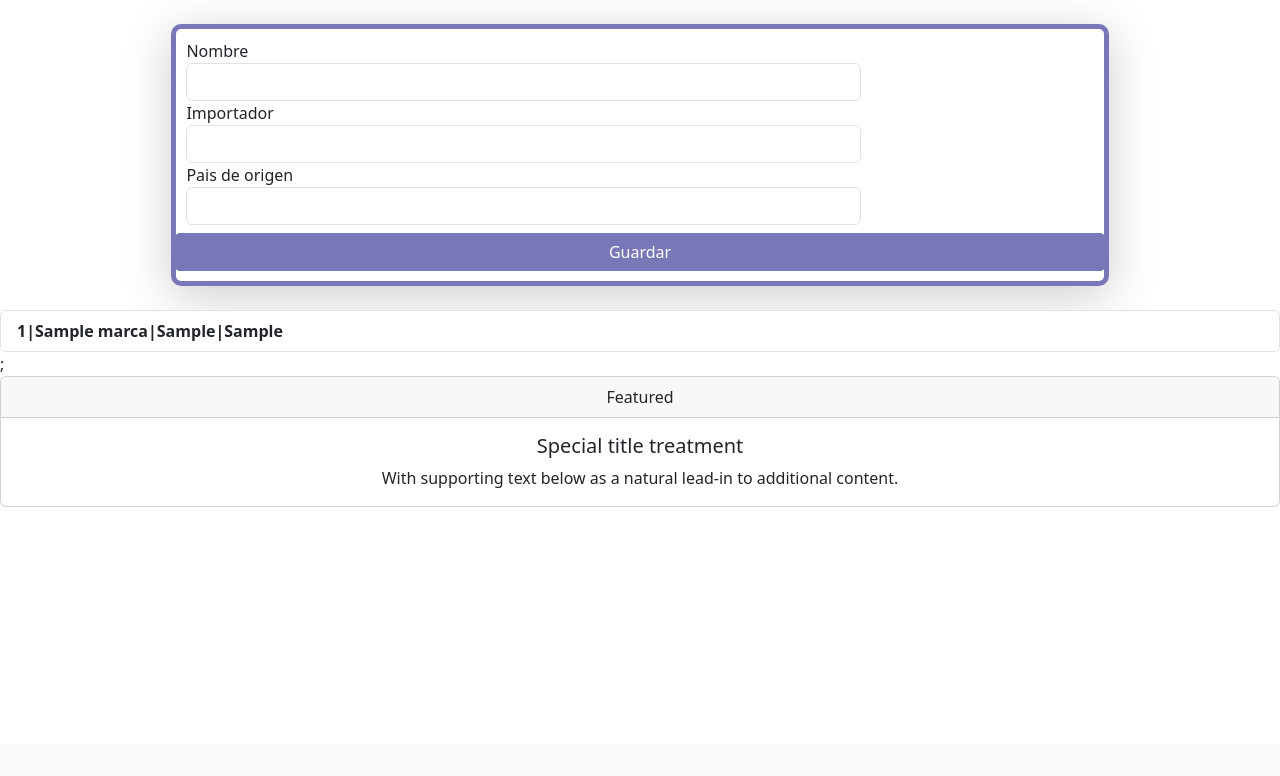
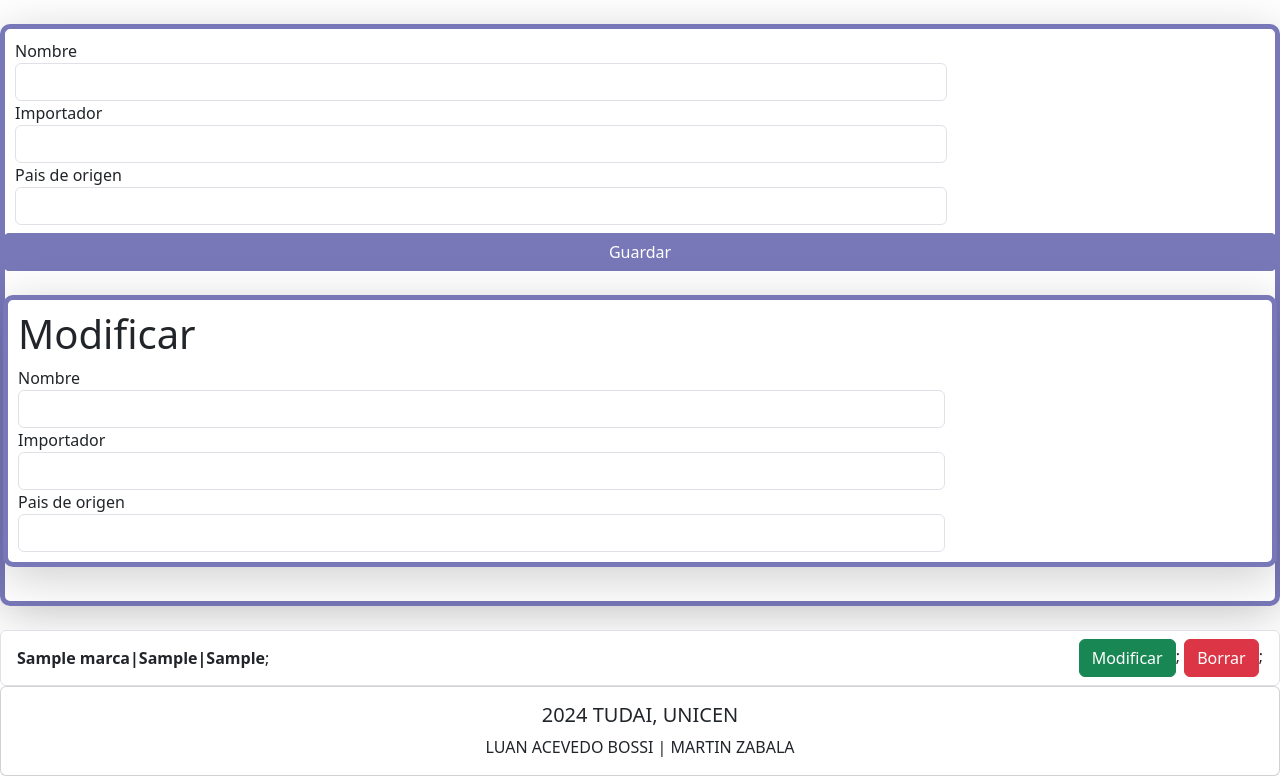
Before and after one commit to Luan314ds/PARTE-3, a PHP site: page /marcas in a window 1280 px wide. Shown: the part 56-832 px from the top of the page. Before the commit the page ends 563 px from the top, so only its background shows below. Run offline with PHP 8.4, Linux system fonts and the light colour scheme; tables that the repository leaves empty or names only in its code hold one stand-in row (values such as "Sample post").

Commit message:
nos quedamos trabados en modificar

```diff
--- a/app/db.php
+++ b/app/db.php
@@ -16,7 +16,7 @@ Obtiene y duvuelve de la base de datos todas las tareas
 // }
 
 function ObtenerConexion(){
-return new PDO('mysql:host=localhost;dbname=tp°1_web_2;charset=utf8','root','');
+return new PDO('mysql:host=localhost;dbname=tp__1_web_2;charset=utf8','root','');
 }
 
 function ObtenerMarcas(){
@@ -46,8 +46,36 @@ function insertoMarcas($nombre, $importador, $paisorigen){
     $query = $db->prepare('INSERT INTO marca(nombre_marca, importador, pais_origen)VALUES (?,?,?)');
     $query-> execute([$nombre, $importador, $paisorigen]);
 
+    return $db -> lastInsertId();
+}
+
+function actualizarMarca($nombre, $importador, $paisorigen, $id) {
+    $db = ObtenerConexion();
+
+
+    $query = $db->prepare('UPDATE marca SET nombre_marca = ?, importador= ?, pais_origen= ? WHERE id = ?');
+    $query->execute([$nombre, $importador, $paisorigen, $id]);
+
 
 }
+
+function eliminarMarca($id){
+
+    $db = ObtenerConexion();
+
+    $queryProductos = $db->prepare("DELETE FROM productos WHERE id_marca = ?");
+    $queryProductos->execute([$id]);// evitar la inyeccion SQL
+
+
+    //2- Envio la consulta
+    $query= $db->prepare("DELETE FROM marca WHERE id = ?");
+    $query->execute([$id]);
+
+    //VER SI RETORNAR ESTO
+
+}
+
+
 
 // function ObtenerProductoId($id_productos){
 //     $productos = ObtenerDatos();
--- a/router.php
+++ b/router.php
@@ -46,6 +46,18 @@ case "agregar":
         añadirMarcas($params[0]);
     }
 break;
+
+case "eliminar":
+    if(isset($params[1])){
+        removerMarca($params[1]);
+    }
+break;
+
+case "modificar":
+    if(isset($params[1])){
+        modificarMarca($params[1]);
+    }
+break;
 default:
 
     mostrarError();
--- a/styles/styles.css
+++ b/styles/styles.css
@@ -22,5 +22,8 @@ main {
     border: 1px solid rgb(120, 119, 184);
 }
 
- .form-control{
+.marcas{
+    display: flex;
+    justify-content: space-between;
+    align-items: center;
 }
--- a/templates/footer.php
+++ b/templates/footer.php
@@ -1,10 +1,7 @@
 <div class="card text-center">
-  <div class="card-header">
-    Featured
-  </div>
   <div class="card-body">
-    <h5 class="card-title">Special title treatment</h5>
-    <p class="card-text">With supporting text below as a natural lead-in to additional content.</p>
+    <h5 class="card-title">2024 TUDAI, UNICEN</h5>
+    <p class="card-text">LUAN ACEVEDO BOSSI | MARTIN ZABALA</p>
   </div>
 
 </div>
--- a/templates/form_agregar.php
+++ b/templates/form_agregar.php
@@ -23,4 +23,29 @@
         </div>
     <button type="submit" class="btn btn-primary mt-2" id="boton-guardar">Guardar</button>
 </form>
+
+<form action="modificar" method="POST" class="my-4" id="formulario">
+    <h1>Modificar</h1>
+    <div class="row">
+        <div class="col-9">
+            <div class="form-group">
+                <label>Nombre</label>
+                <input required name="nombre-nuevo" type="text" class="form-control">
+            </div>
+        </div>
+
+        <div class="col-9">
+            <div class="form-group">
+                <label>Importador</label>
+                <input required name="importador-nuevo" type="text" class="form-control">
+            </div>
+        </div>
+
+        <div class="col-9">
+            <div class="form-group">
+                <label>Pais de origen</label>
+                <input required name="pais_origen-nuevo" type="text" class="form-control">
+            </div>
+        </div>
+</form>
 </main>
--- a/templates/header.php
+++ b/templates/header.php
@@ -3,7 +3,7 @@
 <head>
     <meta charset="UTF-8">
     <meta name="viewport" content="width=device-width, initial-scale=1.0">
-    <title>Document</title>
+    <title>Musimundo</title>
     <link href="https://cdn.jsdelivr.net/npm/bootstrap@5.3.3/dist/css/bootstrap.min.css" rel="stylesheet" integrity="sha384-QWTKZyjpPEjISv5WaRU9OFeRpok6YctnYmDr5pNlyT2bRjXh0JMhjY6hW+ALEwIH" crossorigin="anonymous">
     <link href="./styles/styles.css" rel="stylesheet">
 </head>
--- a/templates/marcas.php
+++ b/templates/marcas.php
@@ -13,8 +13,16 @@
 
     <ul class="list-group">
        <?php foreach($marcas as $marca){ ?>
-            <li class="list-group-item">
-            <b><?php echo $marca->id. "|".$marca->nombre_marca. "|" .$marca->importador. "|" .$marca->pais_origen ?> </li></b>;
+            <li class="list-group-item marcas">
+               <div>
+               <b><?php echo $marca->nombre_marca. "|" .$marca->importador. "|" .$marca->pais_origen ?></b>;
+            </div>
+            <div class="actions">
+            <a href="modificar/<?php echo $marca->id?>" type="button" class="btn btn-success ml-auto">Modificar</a>;
+            <a href="eliminar/<?php echo $marca->id?>" type="button" class="btn btn-danger ml-auto">Borrar</a>;
+
+            </div>
+            </li>
          <?php } ?>
     </ul>
 
@@ -24,28 +32,46 @@ require_once "templates/footer.php";
 
      }
 
-     function delete($idsecundaria){
-          //1-Vinculamos la conexion
-          $db = new PDO('mysql:host=localhost;dbname=tp°1_web_2;charset=utf8','root','');
-
-         // Paso 1: Eliminar primero los productos relacionados con la marca
-         $queryProductos = $db->prepare("DELETE FROM productos WHERE id_marca = ?");
-         $queryProductos->execute([$idsecundaria]);// evitar la inyeccion SQL
-
-
-         //2- Envio la consulta
-         $query= $db->prepare("DELETE FROM marca WHERE id = ?");
-         $query->execute([$idsecundaria]);
-     }
-
      function añadirMarcas(){
+      require_once "templates/header.php";
 
         // obtengo los datos del usuario
         $nombre= $_POST['nombre'];
         $importador= $_POST['importador'];
         $paisorigen= $_POST['pais_origen'];
 
-        insertoMarcas($nombre, $importador, $paisorigen);
+        $id = insertoMarcas($nombre, $importador, $paisorigen);
 
-        echo "Se inserto con exito!";
+        if($id){
+         header('Location: /TP2_WEB2/marcas');
+        }
+        else{
+         echo "No se inserto correctamente!";
+        }
+
+
+
+        require_once "templates/footer.php";
      }
+
+     function modificarMarca($nombre, $importador, $paisorigen,$id) {
+      require_once "templates/header.php";
+
+      $nombre = $_POST['nombre-nuevo'];
+      $importador= $_POST['importador-nuevo'];
+      $paisorigen= $_POST['pais_origen-nuevo'];
+
+
+      actualizarMarca($nombre, $importador, $paisorigen, $id);
+
+
+      header('Location: /TP2_WEB2/marcas');
+
+      require_once "templates/footer.php";
+  }
+
+     function removerMarca($id){
+     eliminarMarca($id);
+     header('Location: /TP2_WEB2/marcas');
+
+     }
```
